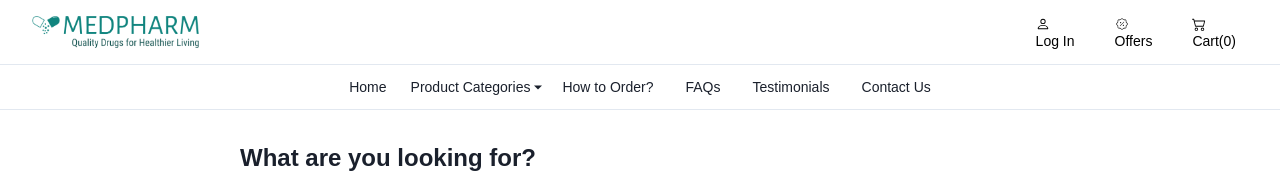
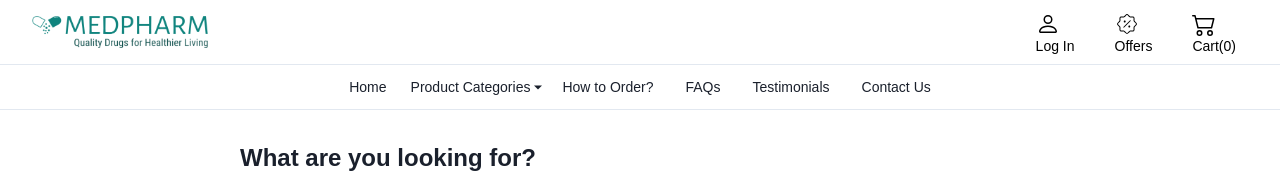
Before and after one commit to gantavya99/Med-Client, a React (Create React App) app: page / in a window 1280 px wide. Shown: the top 173 px of the page. Built offline with nearby package versions, Linux system fonts and the light colour scheme; no server answers.

Commit message:
Added navigation from header icon

```diff
--- a/src/Components/Category/Category.jsx
+++ b/src/Components/Category/Category.jsx
@@ -36,7 +36,7 @@ const CategoryList = () => {
       >
         <div onClick={() => navigate("/products/Opioids")} className="flex flex-col items-center">
           <img
-            className="w-16 transition-transform duration-300 hover:scale-105 lg:w-44 lg:mx-20"
+            className="w-16 transition-transform duration-300 hover:scale-105 lg:w-32 lg:mx-20"
             src={yellowCard}
             alt="medicine"
           />
@@ -46,7 +46,7 @@ const CategoryList = () => {
         </div>
         <div onClick={() => navigate("/products/Psychedelics")} className="flex flex-col items-center">
           <img
-            className="w-16 transition-transform duration-300 hover:scale-105 lg:w-44 lg:mx-20"
+            className="w-16 transition-transform duration-300 hover:scale-105 lg:w-32 lg:mx-20"
             src={Pink}
             alt="medicine"
           />
@@ -56,7 +56,7 @@ const CategoryList = () => {
         </div>
         <div onClick={() => navigate("/products/Cannabinoids")} className="flex flex-col items-center">
           <img
-            className="w-16 transition-transform duration-300 hover:scale-105 lg:w-44 lg:mx-20"
+            className="w-16 transition-transform duration-300 hover:scale-105 lg:w-32 lg:mx-20"
             src={Grey}
             alt="medicine"
           />
@@ -66,7 +66,7 @@ const CategoryList = () => {
         </div>
         <div onClick={() => navigate("/products/Research Chemical")} className="flex flex-col items-center">
           <img
-            className="w-16 transition-transform duration-300 hover:scale-105 lg:w-44 lg:mx-20"
+            className="w-16 transition-transform duration-300 hover:scale-105 lg:w-32 lg:mx-20"
             src={Blue}
             alt="medicine"
           />
@@ -76,7 +76,7 @@ const CategoryList = () => {
         </div>
         <div onClick={() => navigate("/products/Weight Loss")} className="flex flex-col items-center">
           <img
-            className="w-16 transition-transform duration-300 hover:scale-105 lg:w-44 lg:mx-20"
+            className="w-16 transition-transform duration-300 hover:scale-105 lg:w-32 lg:mx-20"
             src={Green}
             alt="medicine"
           />
@@ -86,7 +86,7 @@ const CategoryList = () => {
         </div>
         <div onClick={() => navigate("/products/Gummies and Chocolates")} className="flex flex-col items-center">
           <img
-            className="w-16 transition-transform duration-300 hover:scale-105 lg:w-44 lg:mx-20"
+            className="w-16 transition-transform duration-300 hover:scale-105 lg:w-32 lg:mx-20"
             src={Chocolate}
             alt="medicine"
           />
--- a/src/Components/Header/Header.jsx
+++ b/src/Components/Header/Header.jsx
@@ -91,7 +91,7 @@ const Header = () => {
           <div className="flex items-center">
             <div className="flex-shrink-0 cursor-pointer">
               <div className="text-black">
-                <img className="h-8" src={logo} alt="logo" />
+                <img onClick={() => navigate("/")} className="h-8 w-44" src={logo} alt="logo" />
               </div>
             </div>
           </div>
@@ -101,7 +101,7 @@ const Header = () => {
                 href="#"
                 className="text-black hover:text-[#10847e] px-3 py-2 rounded-md text-sm font-medium"
               >
-                <BsPerson className="mr-2 mt-1" />
+                <BsPerson className="mr-2 mt-1 text-2xl" />
                 Log In
               </span>
 
@@ -110,7 +110,7 @@ const Header = () => {
                 className="text-black hover:text-[#10847e] px-3 py-2 rounded-md text-sm font-medium"
               >
                 <span>
-                  <CiDiscount1 className="mr-2 mt-1" />
+                  <CiDiscount1 className="mr-2 mt-1 text-2xl" />
                 </span>
                 Offers
               </span>
@@ -118,7 +118,7 @@ const Header = () => {
                 href="#"
                 className="hover:text-[#10847e] text-black nav-items-right px-3 py-2 rounded-md text-sm font-medium"
               >
-                <BsCart2 className="mr-2 mt-1" />
+                <BsCart2 onClick={() => navigate("/cart")} className="mr-2 mt-1 text-2xl" />
                 <span onClick={() => navigate("/cart")}>
                   Cart({items.cartItems && items.cartItems.length})
                 </span>
@@ -168,13 +168,13 @@ const Header = () => {
       <div className={`${isOpen ? "block" : "hidden"} md:hidden`}>
         <div className="px-2 pt-2 pb-3 space-y-1 sm:px-3">
           <a
-            onClick={()=>navigate("/cart")}
+            onClick={() => navigate("/cart")}
             className="text-black hover:bg-gray-200 hover:text-black block px-3 py-2 rounded-md text-base font-medium"
           >
             Cart
           </a>
           <a
-            onClick={()=>navigate("/")}
+            onClick={() => navigate("/")}
             className="text-black hover:bg-gray-200 hover:text-black block px-3 py-2 rounded-md text-base font-medium"
           >
             Login
```
